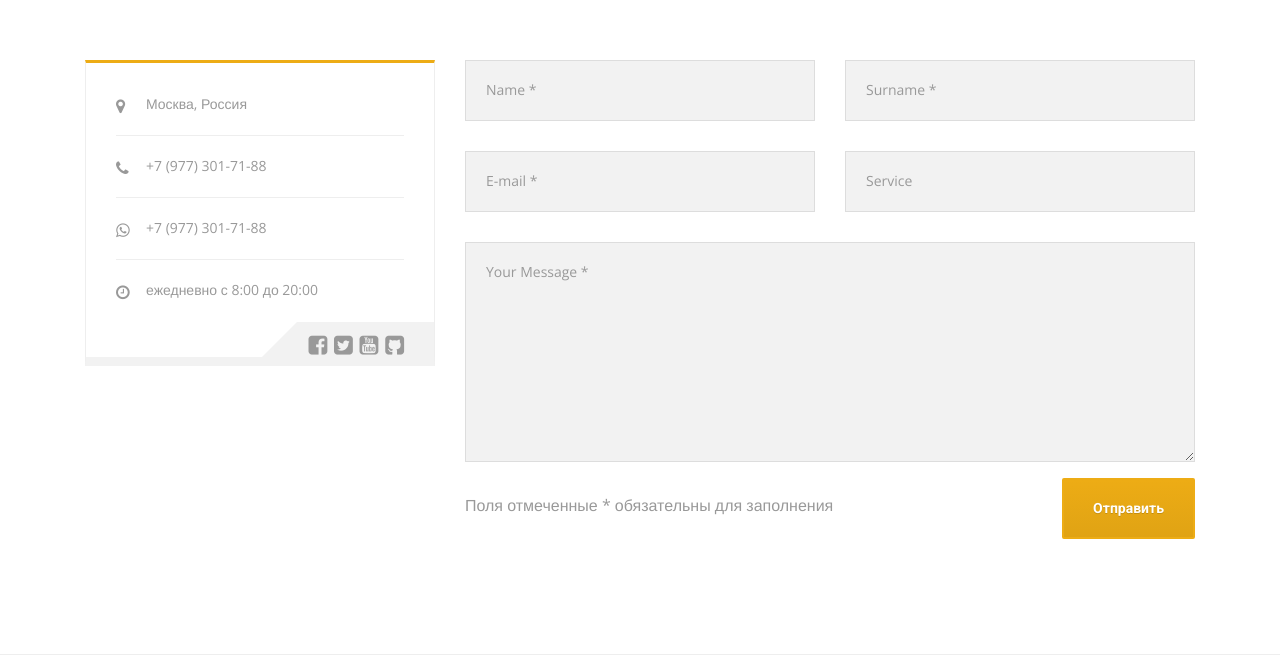
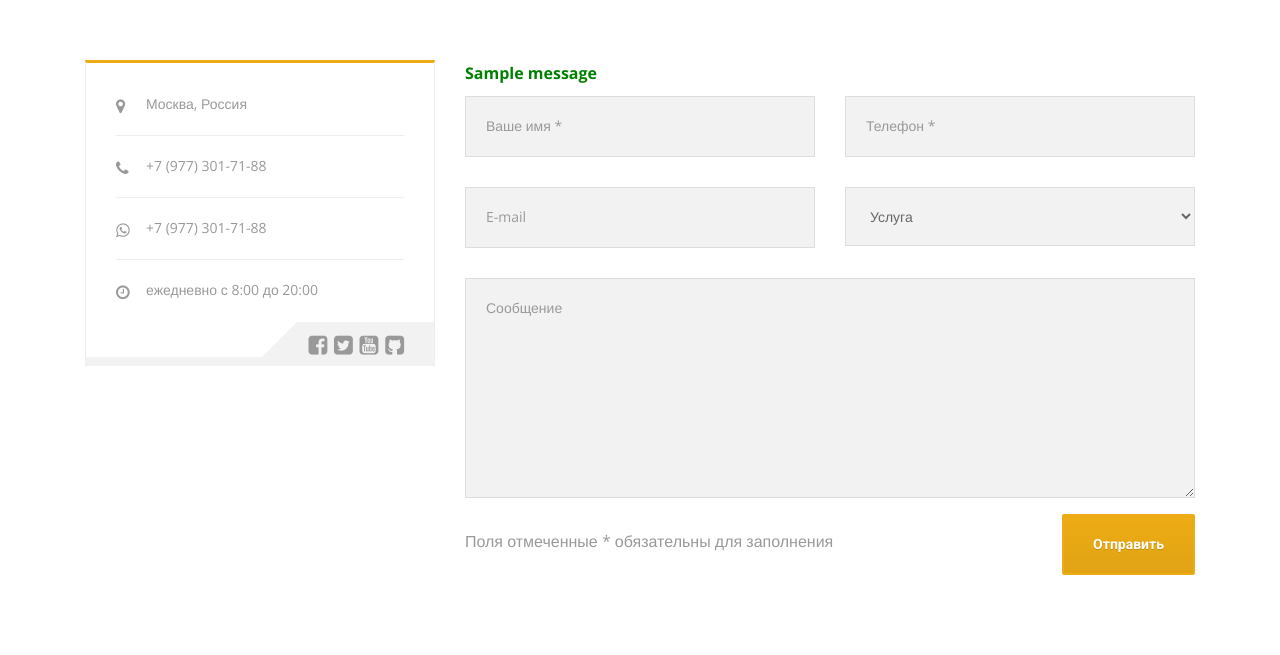
Before and after one commit to ddnnss/pto_msk, a Django app: page /contacts/ in a window 1280 px wide. Shown: the part 856-1511 px from the top of the page. Run offline with Django 3.2, Linux system fonts and the light colour scheme; tables that the repository leaves empty hold one stand-in row (values such as "Sample post"); one stand-in notice (Sample message) is shown; some libraries are stand-ins or nearby versions.

Commit message:
add callback form

```diff
--- a/pages/admin.py
+++ b/pages/admin.py
@@ -10,3 +10,4 @@ class ServiceNameAdmin(admin.ModelAdmin):
 admin.site.register(Service,ServiceNameAdmin)
 admin.site.register(Project)
 admin.site.register(Banner)
+admin.site.register(Callback)
--- /dev/null
+++ b/pages/forms.py
@@ -0,0 +1,15 @@
+from django.forms import ModelForm
+from .models import *
+
+
+
+class CallbackForm(ModelForm):
+    class Meta:
+        model = Callback
+        fields = (
+            'name',
+            'phone',
+            'email',
+            'service',
+            'message'
+        )
--- a/pages/models.py
+++ b/pages/models.py
@@ -71,3 +71,22 @@ class Project(models.Model):
     class Meta:
         verbose_name = "Проект"
         verbose_name_plural = "Проекты"
+
+
+class Callback(models.Model):
+    name = models.CharField('Имя',max_length=255, blank=True, default='Нет данных')
+    phone = models.CharField('Телефон', max_length=255, blank=True, default='Нет данных')
+    email = models.CharField('Почта', max_length=255, blank=True, default='Нет данных')
+    service = models.CharField('Услуга', max_length=255, blank=True, default='Нет данных')
+    message = models.TextField('Сообщение', blank=True, default='Нет данных')
+    created_at = models.DateTimeField('Дата заполнения', auto_now_add=True)
+
+
+    def __str__(self):
+        return 'Форма заказа звонка. Заполнена {}'.format(self.created_at)
+
+
+
+    class Meta:
+        verbose_name = "Форма заказа звонка"
+        verbose_name_plural = "Формы заказа звонка"
--- a/pages/urls.py
+++ b/pages/urls.py
@@ -13,7 +13,7 @@ urlpatterns = [
     path('contacts/', views.contacts, name='contacts'),
     path('about/', views.about, name='about'),
     path('projects/', views.projects, name='projects'),
-    # path('post/<slug>/', views.showPost, name='showpost'),
+    path('callback/', views.callback, name='callback'),
 
 
 ]
--- a/pages/views.py
+++ b/pages/views.py
@@ -1,6 +1,21 @@
 from django.shortcuts import render, get_object_or_404
-from django.http import HttpResponse
+from django.http import HttpResponse, HttpResponseRedirect
+from django.contrib import messages
 from .models import *
+from .forms import *
+
+def callback(request):
+    if request.POST:
+        req = request.POST
+        form = CallbackForm(request.POST)
+        if form.is_valid():
+            form.save()
+            messages.success(request, 'Спасибо, форма успешно отправлена')
+            return HttpResponseRedirect('/contacts/')
+    else:
+        form = CallbackForm()
+    return render(request, 'pages/contacts.html', locals())
+
 def index(request):
     allBanners = Banner.objects.filter(isActive=True).order_by('order')
     allSevices = Service.objects.filter(isHomeVisible=True)
@@ -20,6 +35,7 @@ def projects(request):
 def contacts(request):
     allSevices = Service.objects.filter(isHomeVisible=True)
     contactsActive = 'current-menu-item'
+    form = CallbackForm()
     return render(request, 'pages/contacts.html', locals())
 
 def service(request, slug):
--- a/templates/pages/contacts.html
+++ b/templates/pages/contacts.html
@@ -107,40 +107,50 @@
             </div><!-- /.col -->
 
             <div class="col-lg-8">
+                {% if messages %}
+                    {% for message in messages %}
+                        {% if message.tags %}  <div style="margin-bottom: 10px; color: green;">{% endif %} <strong> {{ message }}</strong>    </div>
+                    {% endfor %}
+                {% endif %}
 
                 <div role="form" class="contact">
 
-						<form data-toggle="validator" method="post" action="http://structurepress.chillyorange.com/form.php" class="contact-form aSubmit">
+                    <form data-toggle="validator" method="post" action="{% url 'callback' %}" class="contact-form aSubmit">{% csrf_token %}
                         <div style="display:none"><input type="text" name="maximus" value=""></div>
                         <input type="hidden" name="theSubject" value="StructurePress Contact Request">
                         <div class="row">
                             <div class="col-xs-12 col-md-6">
 									<span class="contact-form-control-wrap name">
-										<input name="name" value="" size="40" class="contact-form-control contact-text contact-validates-as-required form-control" aria-required="true" aria-invalid="false" placeholder="Name *" type="text" required>
+										<input name="{{ form.name.name }}" value="" size="40" class="contact-form-control contact-text contact-validates-as-required form-control" aria-required="true" aria-invalid="false" placeholder="Ваше имя *" type="text" required>
 									</span>
                             </div>
                             <div class="col-xs-12 col-md-6">
 									<span class="contact-form-control-wrap surname">
-										<input name="surname" value="" size="40" class="contact-form-control contact-text contact-validates-as-required form-control" aria-required="true" aria-invalid="false" placeholder="Surname *" type="text" required>
+										<input name="{{ form.phone.name }}" value="" size="40" class="contact-form-control contact-text contact-validates-as-required form-control" aria-required="true" aria-invalid="false" placeholder="Телефон *" type="text" required>
 									</span>
                             </div>
                         </div>
                         <div class="row">
                             <div class="col-xs-12 col-md-6">
 									<span class="contact-form-control-wrap email">
-										<input name="email" value="" size="40" class="contact-form-control contact-text contact-email contact-validates-as-required contact-validates-as-email form-control" aria-required="true" aria-invalid="false" placeholder="E-mail *" type="email" required>
+										<input name="{{ form.email.name }}" value="" size="40" class="contact-form-control contact-text contact-email contact-validates-as-required contact-validates-as-email form-control" aria-required="true" aria-invalid="false" placeholder="E-mail" type="email" >
 									</span>
                             </div>
                             <div class="col-xs-12 col-md-6">
 									<span class="contact-form-control-wrap service">
-										<input name="service" value="" size="40" class="contact-form-control contact-text form-control" aria-invalid="false" placeholder="Service" type="text">
+                                        <select name="{{ form.service.name }}"  class="contact-form-control contact-text form-control">
+                                            <option selected disabled>Услуга</option>
+                                            {% for service in allSevices %}
+                                                <option value="{{ service.name }}">{{ service.name }}</option>
+                                            {% endfor %}
+                                        </select>
 									</span>
                             </div>
                         </div>
                         <div class="row">
                             <div class="col-xs-12">
 									<span class="contact-form-control-wrap your-message">
-										<textarea name="your-message" cols="40" rows="10" class="contact-form-control contact-textarea form-control" aria-invalid="false" placeholder="Your Message *" required></textarea>
+										<textarea name="{{ form.message.name }}" cols="40" rows="10" class="contact-form-control contact-textarea form-control" aria-invalid="false" placeholder="Сообщение" ></textarea>
 									</span>
                                 <p></p>
                                 <div class="contact-notice">Поля отмеченные * обязательны для заполнения</div>
@@ -150,8 +160,7 @@
                             </div>
                         </div>
 
-							<div class="response success">Your message was sent; we'll be in touch shortly!</div>
-							<div class="response error">Unfortunately, we could not sent your message right now. Please try again.</div>
+
 
                     </form>
 
```
Also changed, not shown: pages/migrations/0002_auto_20191121_2151.py (added). Lines whose indentation alone changed are shown as unchanged.
